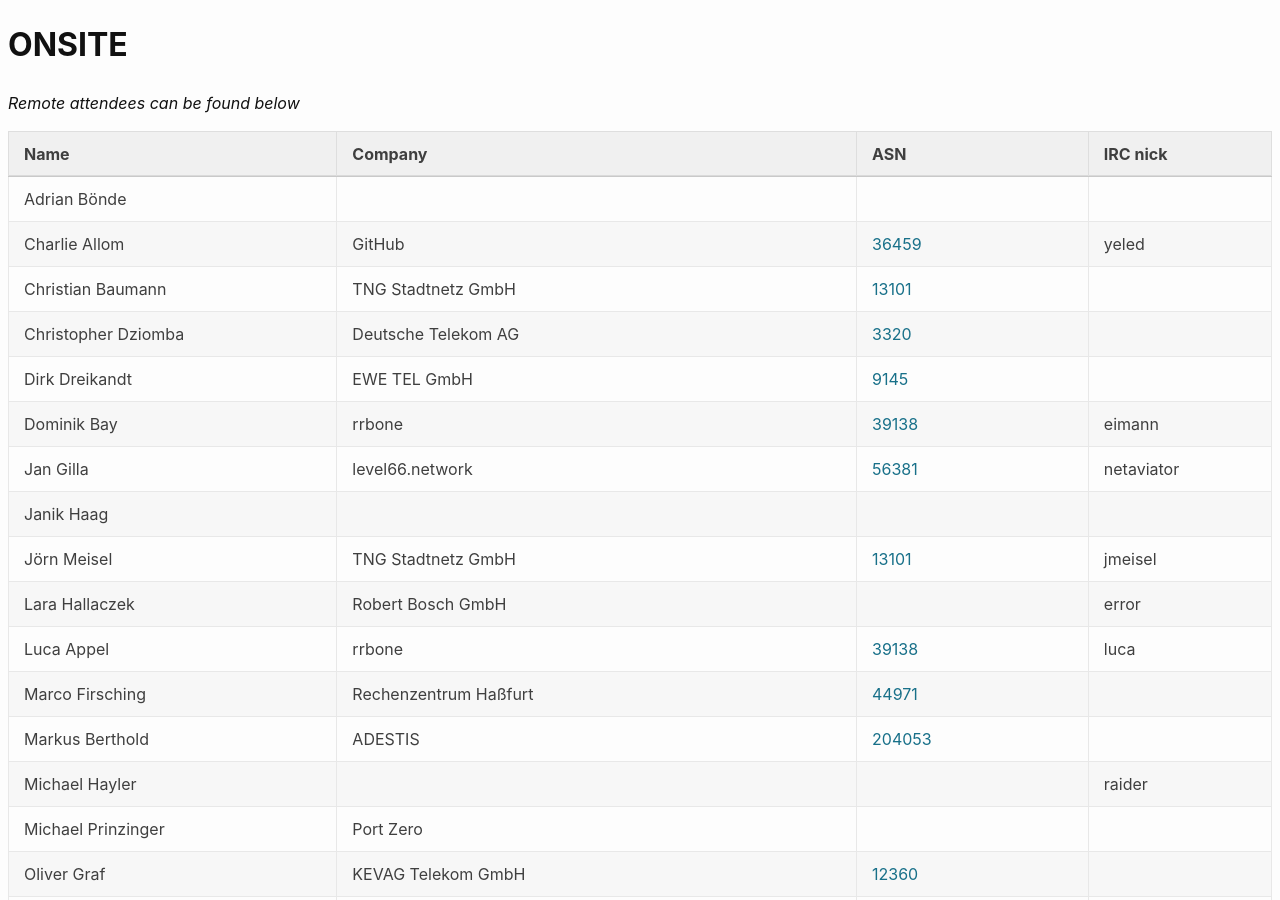
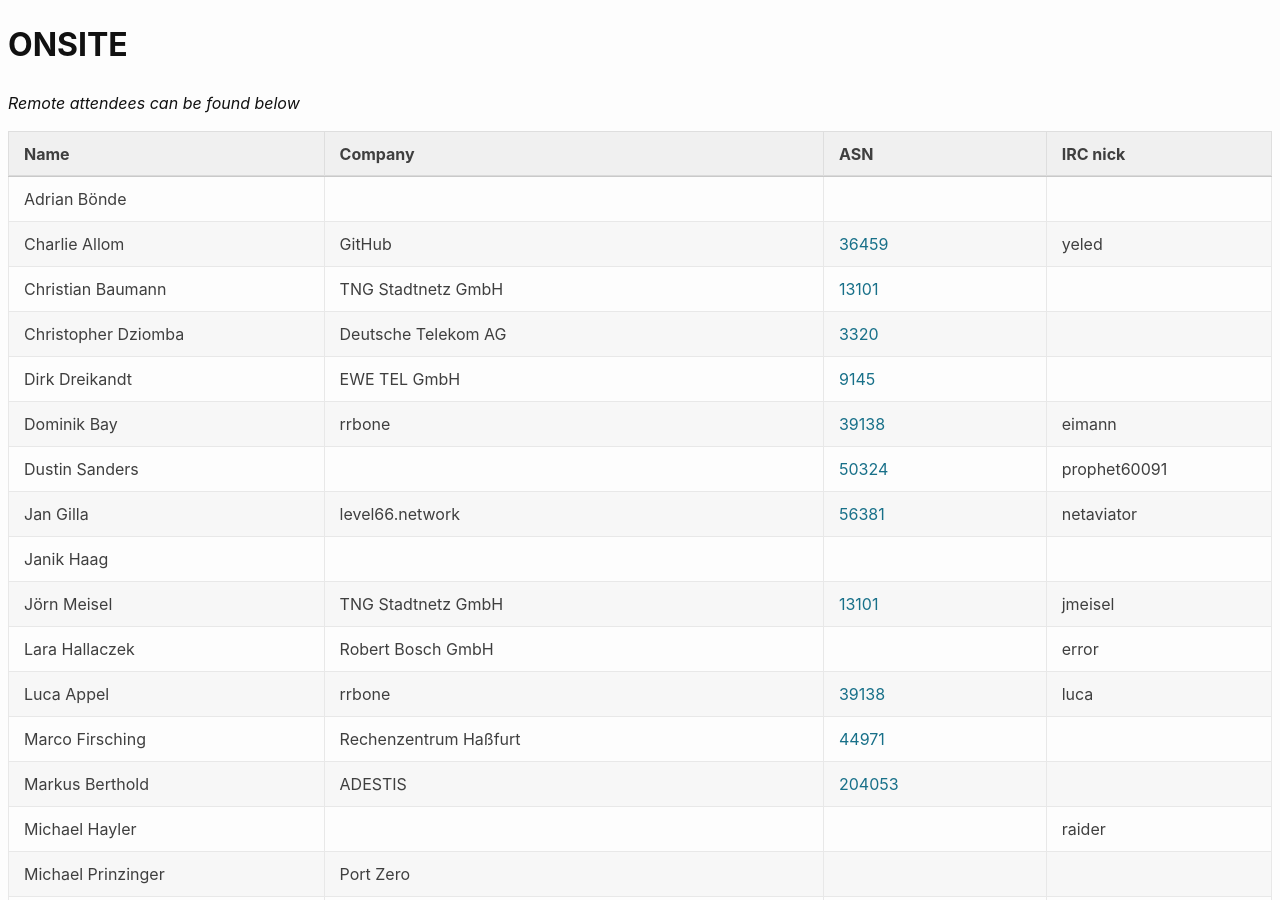
Before and after one commit to denog/pretix-attendeelist, a Jekyll site: the page built from denog15/index.md, in a window 1280 px wide and 900 px high. Built offline with Jekyll 4.4.1, drawn with Linux system fonts in a browser that asks for light colours.

Commit message:
Latest data: Wed Jul 12 09:47:58 UTC 2023

```diff
--- a/_data/attendees_denog15_onsite.json
+++ b/_data/attendees_denog15_onsite.json
@@ -34,6 +34,12 @@
     "company": "rrbone",
     "irc": "eimann",
     "asn": "39138"
+  },
+  {
+    "name": "Dustin Sanders",
+    "company": null,
+    "irc": "prophet60091",
+    "asn": "50324"
   },
   {
     "name": "Jan Gilla",
```
